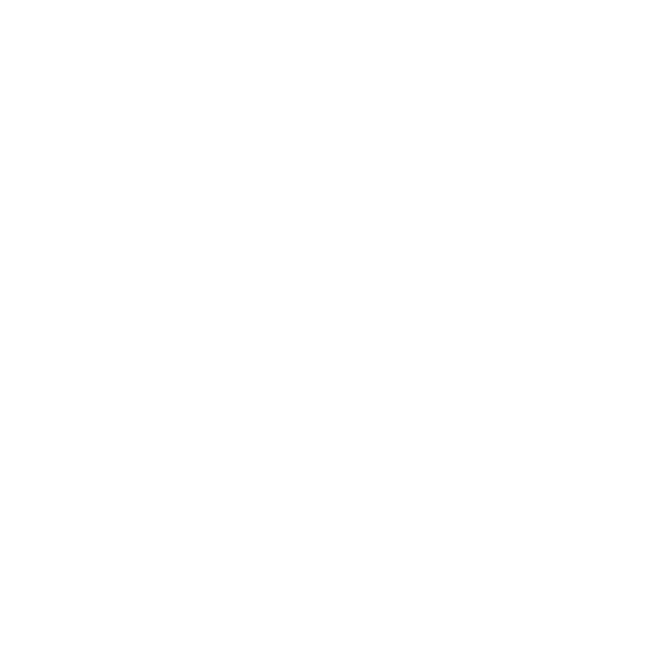
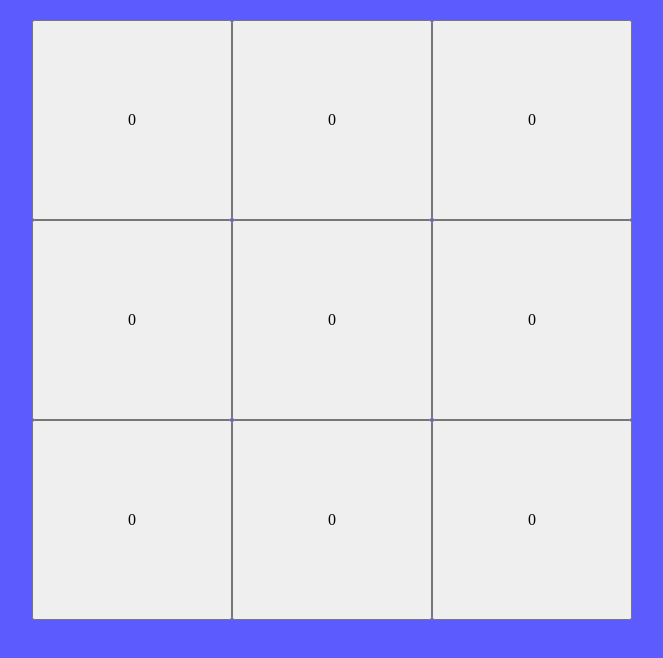
Before and after one commit to Yeryalex/The-Odin-Project, a plain HTML site: page full-stack-js/tic-tac-toe/index.html in a window 1280 px wide. Shown: the whole page, without its empty margins (308-971 px from the left). Drawn offline with Linux system fonts and the light colour scheme.

Commit message:
Add the DisplayGameScreen function so that display the buttons on the screen wth its functionality

```diff
--- a/full-stack-js/tic-tac-toe/index.html
+++ b/full-stack-js/tic-tac-toe/index.html
@@ -7,7 +7,9 @@
     <link rel="stylesheet" href="style.css">
 </head>
 <body>
-
+    <main>
+        <div class="game-container"></div>
+    </main>
     <script src="index.js" defer></script>
 </body>
 </html>
--- a/full-stack-js/tic-tac-toe/index.js
+++ b/full-stack-js/tic-tac-toe/index.js
@@ -131,18 +131,45 @@ function DisplayController(player1 = "1st player", player2 = "2nd player") {
         printNewRound();
     }
 
-    printNewRound();
-
-    return ({playRound, getActivePlayer});
+    return ({playRound, getActivePlayer, getBoard: board.getBoard()});
 }
 
-let game = DisplayController();
-
-game;
+const gameContainer = document.querySelector(".game-container");
 
 
-game.playRound(0,0);
-game.playRound(0,2);
-game.playRound(1,1);
-game.playRound(1,0);
-game.playRound(2,2);
+function DisplayGameScreen() {
+
+    const game = DisplayController();
+    const board = document.querySelector(".game-container");
+
+
+    const displayBoardScreen = () => {
+        gameContainer.textContent = "";
+
+        game.getBoard.forEach((row, rowIndex) =>
+            row.forEach((column, columnIndex) => {
+
+                const button = document.createElement("button")
+
+                button.classList.add("cell");
+                button.dataset.column = columnIndex;
+                button.dataset.row = rowIndex;
+                button.innerText = column.getValue();
+                board.appendChild(button);
+            })
+        );
+    }
+
+    const handleClickCell = (e) => {
+        const selectedColumn = e.target.dataset.column;
+        const selectedRow = e.target.dataset.row;
+
+        game.playRound(selectedRow, selectedColumn);
+        displayBoardScreen();
+    }
+    board.addEventListener("click", handleClickCell);
+    displayBoardScreen();
+}
+
+
+DisplayGameScreen();
--- a/full-stack-js/tic-tac-toe/style.css
+++ b/full-stack-js/tic-tac-toe/style.css
@@ -38,3 +38,21 @@
     text-wrap: balance;
   }
 /* /////////////////////////////////////////////////////// */
+
+body {
+    background-color: rgb(92, 92, 254);
+}
+
+main {
+    display: flex;
+    justify-content: center;
+    align-items: center;
+    height: 80vh;
+}
+
+.game-container {
+    width: 600px;
+    height: 600px;
+    display: grid;
+    grid-template-columns: repeat(3, 1fr);
+}
```
